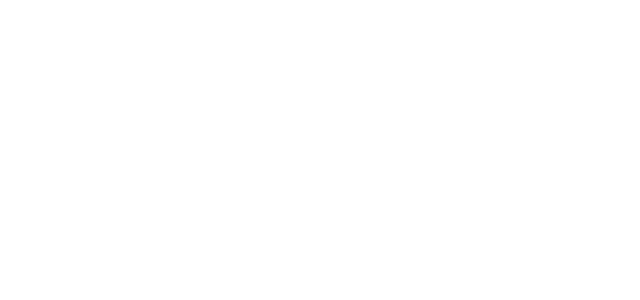
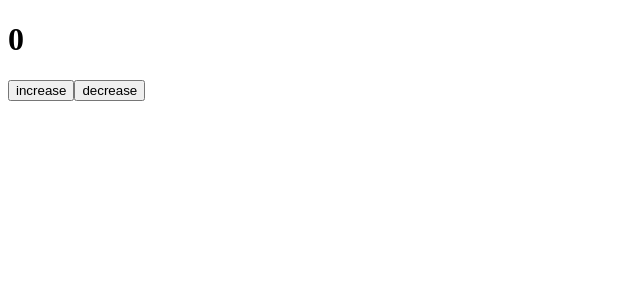
Before and after one commit to Muhammadalipannizai/hooks, a React (Create React App) app: page / in a window 1280 px wide. Shown: the top 300 px of the page, without its empty margins (0-640 px from the left). Built offline with nearby package versions, Linux system fonts and the light colour scheme.

Commit message:
"feat : Add number counter using useState hook

```diff
--- a/src/App.js
+++ b/src/App.js
@@ -1,8 +1,9 @@
 import React from 'react';
+import Counter from './components/Counter';
 function App(){
     return (
         <div>
-
+               <Counter/>
         </div>
     )
 }
--- /dev/null
+++ b/src/components/Counter.js
@@ -0,0 +1,21 @@
+import React, { useState } from 'react';
+
+function Counter(){
+const [ count, setCount] = useState(0);
+ function inCrement(){
+    setCount(count+1);
+ }
+ function deCrement(){
+    setCount(count-1)
+ }
+
+    return(
+        <div>
+        <h1> {count}</h1>
+            <button onClick={inCrement}> increase</button>
+            <button onClick={deCrement}> decrease</button>
+        </div>
+    )
+}
+
+export default Counter;
```
